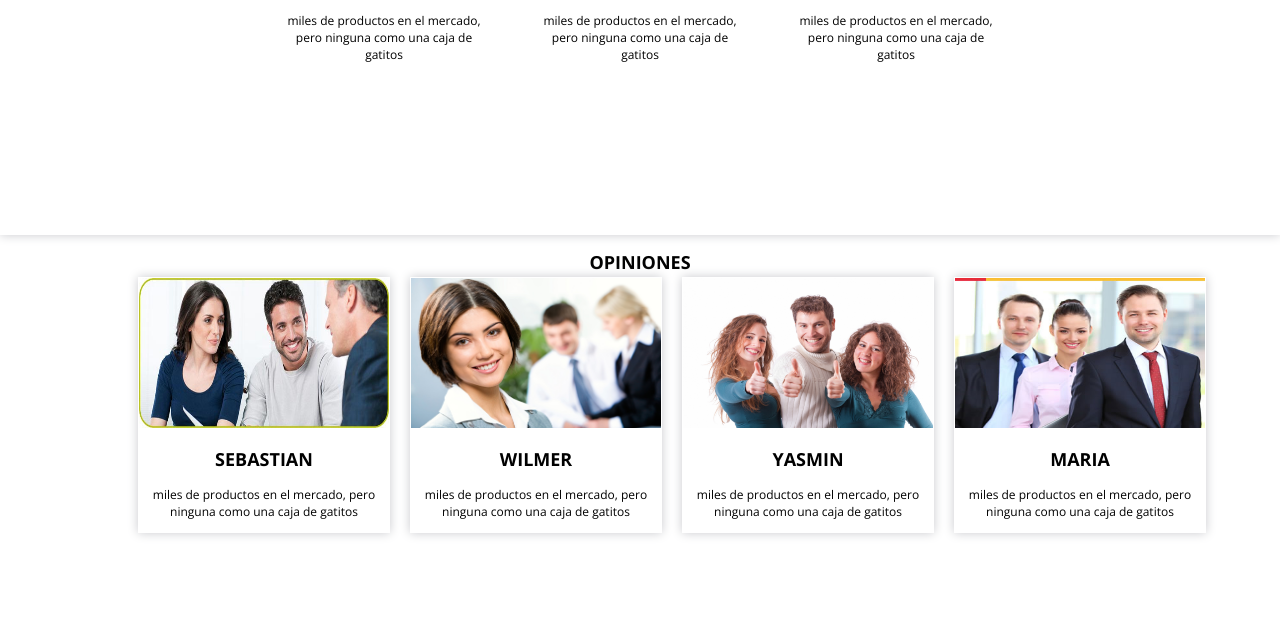
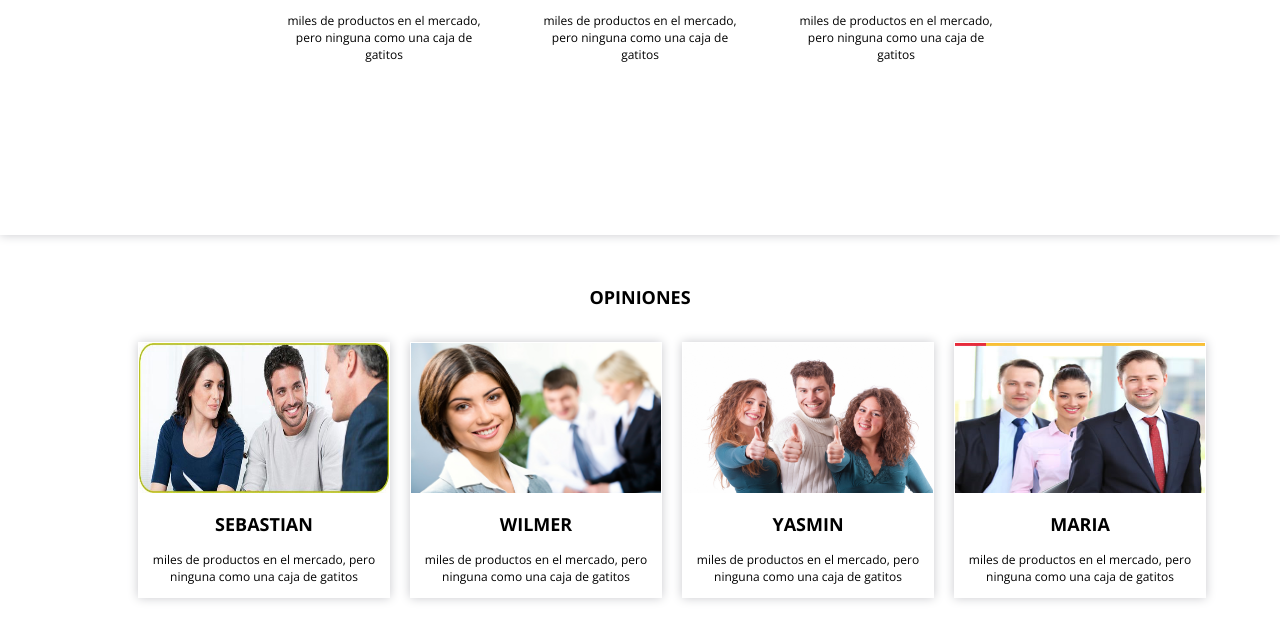
Before and after one commit to kleysonklaus/css-html, a plain HTML site: page index.html in a window 1280 px wide. Shown: the part 1399-2040 px from the top of the page. Drawn offline with nearby package versions, Linux system fonts and the light colour scheme.

Commit message:
Update estilos.css

```diff
--- a/css/estilos.css
+++ b/css/estilos.css
@@ -112,6 +112,7 @@ nav li a:hover{
 
 /*HOME_PERSONAS*/
 .opinion{
+    margin-top: 50px;
     text-align: center;
 }
 .home_opinions{
@@ -119,11 +120,14 @@ nav li a:hover{
 /*    max-height: 50px;*/
     padding: 10%;
 /*    box-shadow: var(--box)*/
+    max-height: 50px;
+    background-size: cover;
+    background-position: center top;
 }
 .home_opinion{
     text-align: center;
     padding: 10px;
-    margin-top: -150px;
+    margin-top: -120px;
 }
 .home_opinion .content{
     background-color: var(--white-color);
```
